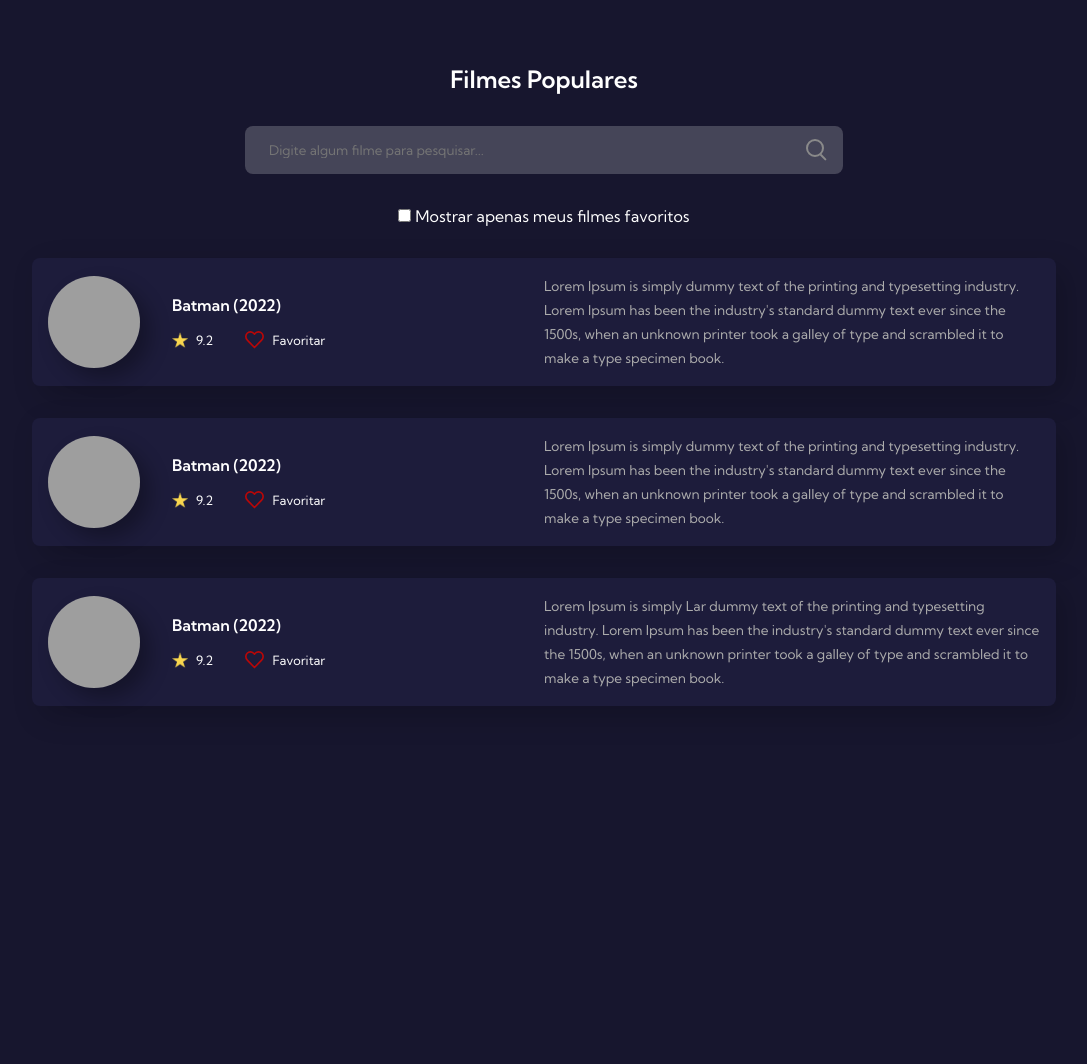
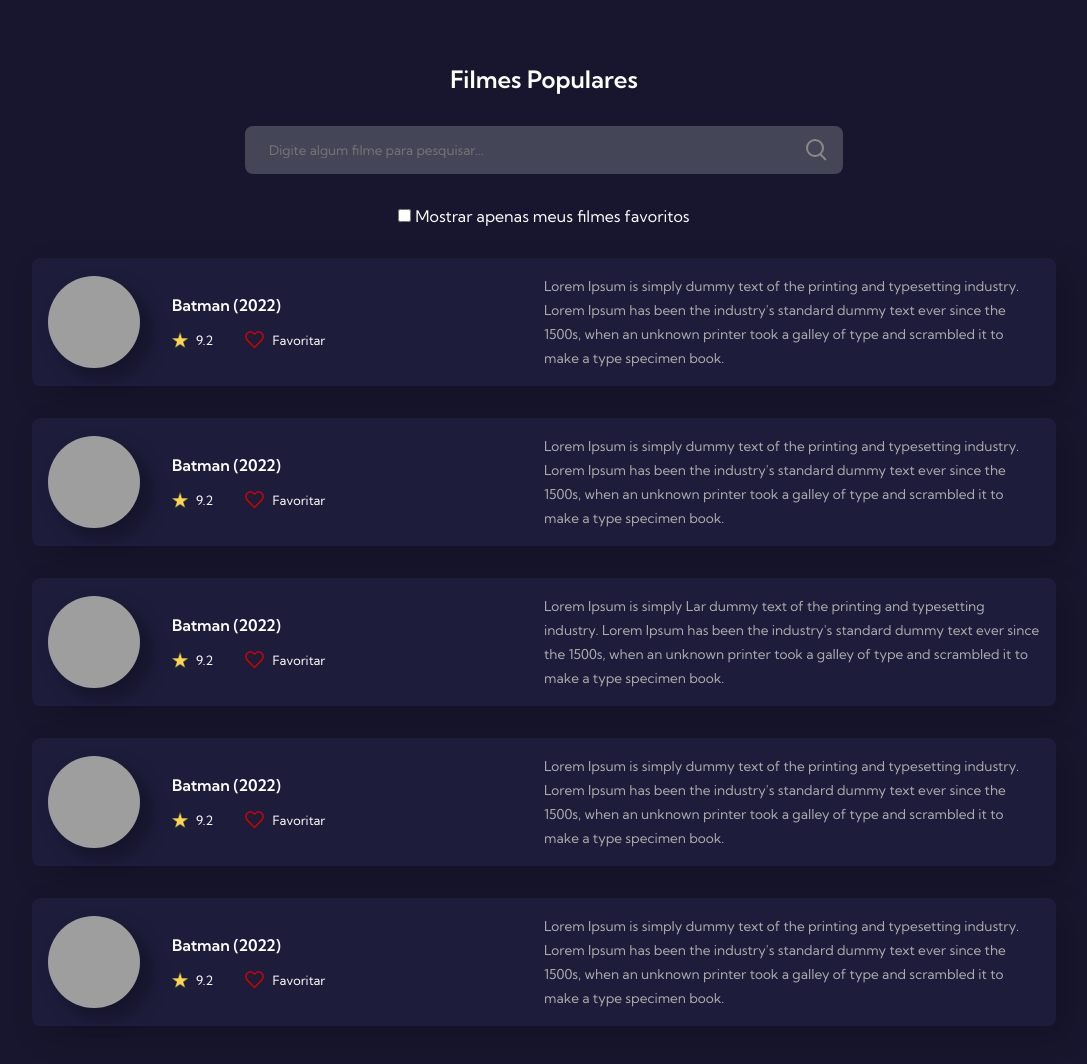
Before and after one commit to Marina-Gajego/-7DaysOfCode-GitHub, a plain HTML site: page index.html in a window 1280 px wide. Shown: the whole page, without its empty margins (96-1183 px from the left). Before the commit the page ends 800 px from the top, so only its background shows below. Drawn offline with Linux system fonts and the light colour scheme; grey boxes are pictures that could not be loaded.

Commit message:
"Adicionando mais dois filmes na index.html"

```diff
--- a/index.html
+++ b/index.html
@@ -93,6 +93,54 @@
           <span>Lorem Ipsum is simply Lar dummy text of the printing and typesetting industry. Lorem Ipsum has been the industry's standard dummy text ever since the 1500s, when an unknown printer took a galley of type and scrambled it to make a type specimen book.</span>
         </div>
       </div>
+
+      <div class="movie">
+        <div class="movie-informations">
+          <div class="movie-image">
+            <img src="https://img.elo7.com.br/product/original/3FBA809/big-poster-filme-batman-2022-90x60-cm-lo002-poster-batman.jpg" alt="Batman (2022)"/>
+          </div>
+          <div class="movie-text">
+            <h4>Batman (2022)</h4>
+            <div class="rating-favorites">
+              <div class="rating">
+                <img src="images/star.png" alt="Star Icon"/>
+                <span>9.2</span>
+              </div>
+              <div class="favorite">
+                <img src="images/heart.svg" alt="Star Icon"/>
+                <span>Favoritar</span>
+              </div>
+            </div>
+          </div>
+        </div>
+        <div class="movie-description">
+          <span>Lorem Ipsum is simply dummy text of the printing and typesetting industry. Lorem Ipsum has been the industry's standard dummy text ever since the 1500s, when an unknown printer took a galley of type and scrambled it to make a type specimen book.</span>
+        </div>
+      </div>
+
+      <div class="movie">
+        <div class="movie-informations">
+          <div class="movie-image">
+            <img src="https://img.elo7.com.br/product/original/3FBA809/big-poster-filme-batman-2022-90x60-cm-lo002-poster-batman.jpg" alt="Batman (2022)"/>
+          </div>
+          <div class="movie-text">
+            <h4>Batman (2022)</h4>
+            <div class="rating-favorites">
+              <div class="rating">
+                <img src="images/star.png" alt="Star Icon"/>
+                <span>9.2</span>
+              </div>
+              <div class="favorite">
+                <img src="images/heart.svg" alt="Star Icon"/>
+                <span>Favoritar</span>
+              </div>
+            </div>
+          </div>
+        </div>
+        <div class="movie-description">
+          <span>Lorem Ipsum is simply dummy text of the printing and typesetting industry. Lorem Ipsum has been the industry's standard dummy text ever since the 1500s, when an unknown printer took a galley of type and scrambled it to make a type specimen book.</span>
+        </div>
+      </div>
     </div>
   </main>
 </body>
```
